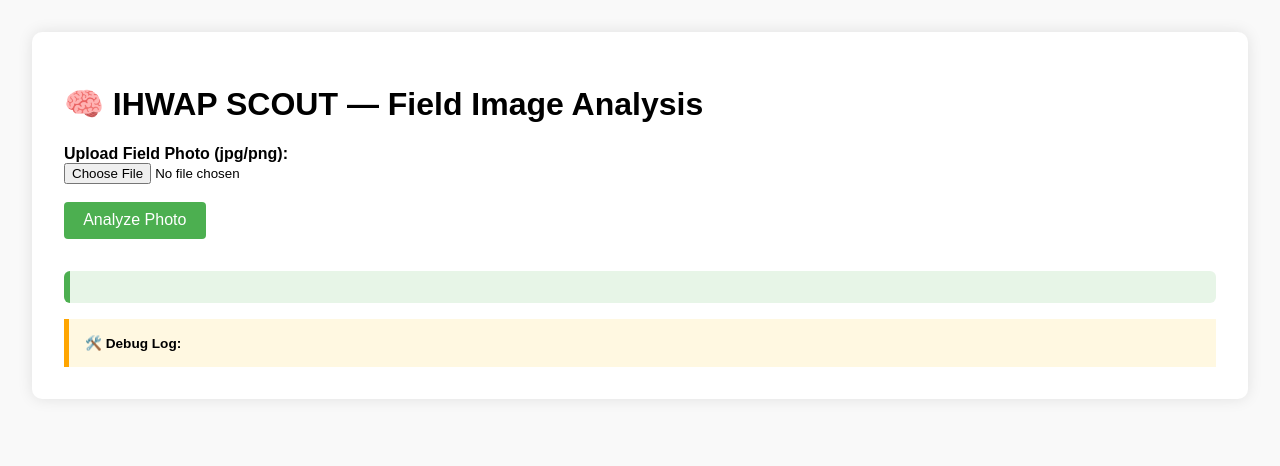
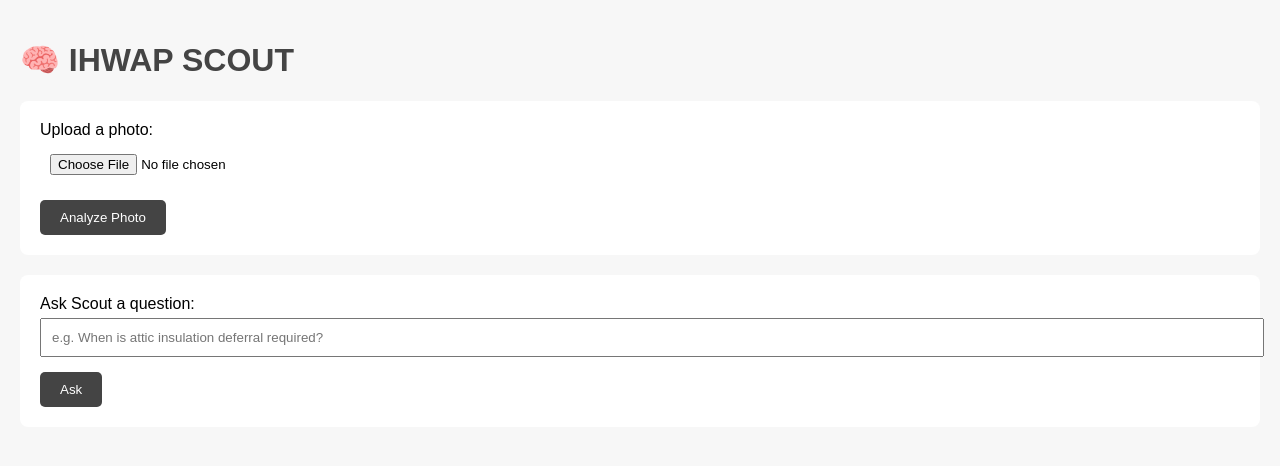
Before and after one commit to aweuve/ihwap-scout, a Flask app: page / in a window 1280 px wide. Shown: the top 466 px of the page. Run offline with Flask 3, Linux system fonts and the light colour scheme.

Commit message:
Update index.html

```diff
--- a/templates/index.html
+++ b/templates/index.html
@@ -1,134 +1,91 @@
+<!-- templates/index.html -->
 <!DOCTYPE html>
 <html lang="en">
 <head>
     <meta charset="UTF-8">
-  <title>IHWAP SCOUT — Field Image Analysis</title>
+    <title>IHWAP SCOUT</title>
     <style>
-    body {
-      font-family: Arial, sans-serif;
-      margin: 2rem;
-      background-color: #f9f9f9;
-    }
-    .container {
-      background: white;
-      padding: 2rem;
-      border-radius: 10px;
-      box-shadow: 0 0 15px rgba(0,0,0,0.1);
+        body { font-family: Arial, sans-serif; background: #f7f7f7; margin: 0; padding: 20px; }
+        h1 { color: #444; }
+        form { background: #fff; padding: 20px; border-radius: 8px; margin-bottom: 20px; }
+        input[type="text"], input[type="file"] {
+            padding: 10px; margin: 5px 0; width: 100%;
         }
         button {
-      background-color: #4CAF50;
-      color: white;
-      padding: 0.6rem 1.2rem;
-      border: none;
-      border-radius: 4px;
-      cursor: pointer;
-      font-size: 1rem;
+            padding: 10px 20px; margin-top: 10px;
+            background-color: #444; color: #fff; border: none;
+            cursor: pointer; border-radius: 5px;
         }
-    button:hover {
-      background-color: #45a049;
+        .card {
+            background: #fff; padding: 15px; margin-top: 10px;
+            border-left: 6px solid #444; border-radius: 6px;
         }
-    #scoutResult {
-      margin-top: 2rem;
-      padding: 1rem;
-      background-color: #e7f5e7;
-      border-left: 6px solid #4CAF50;
-      border-radius: 6px;
-      font-size: 0.95rem;
-      white-space: pre-wrap;
+        .debug, .description {
+            background: #eef; padding: 10px; margin-top: 10px;
+            border-left: 4px solid #99f;
         }
-    img.preview {
-      max-width: 400px;
-      margin-top: 1rem;
-      border: 1px solid #ccc;
+        .scout-image {
+            max-width: 100%; height: auto; border-radius: 4px;
         }
-    .debug {
-      margin-top: 1rem;
-      font-size: 0.85rem;
-      background-color: #fff8e1;
-      padding: 1rem;
-      border-left: 5px solid orange;
-    }
+        .chat { background: #f4f4f4; padding: 10px; margin-top: 10px; border-left: 4px solid #aaa; }
     </style>
 </head>
 <body>
+    <h1>🧠 IHWAP SCOUT</h1>
 
-<div class="container">
-  <h1>🧠 IHWAP SCOUT — Field Image Analysis</h1>
+    <form method="POST" enctype="multipart/form-data">
+        <label>Upload a photo:</label>
+        <input type="file" name="image">
+        <button type="submit">Analyze Photo</button>
+    </form>
 
-  <label for="imageInput"><b>Upload Field Photo (jpg/png):</b></label><br>
-  <input type="file" id="imageInput" accept="image/*"><br><br>
+    <form method="POST">
+        <label>Ask Scout a question:</label>
+        <input type="text" name="chat_input" placeholder="e.g. When is attic insulation deferral required?">
+        <button type="submit">Ask</button>
+    </form>
 
-  <button onclick="analyzeImage()">Analyze Photo</button>
+    {% if image_path %}
+    <div>
+        <h3>📸 Uploaded Image:</h3>
+        <img src="{{ image_path }}" class="scout-image">
+    </div>
+    {% endif %}
 
-  <div id="imagePreview"></div>
-  <div id="scoutResult"></div>
-  <div class="debug" id="debugLog"><b>🛠️ Debug Log:</b><br></div>
+    {% if result %}
+        {% if result.matched_triggers %}
+            {% for match in result.matched_triggers %}
+                <div class="card">
+                    <strong>📌 Trigger:</strong> {{ match.trigger }}<br><br>
+                    <strong>{{ match.response.action }}</strong><br><br>
+                    <strong>📝 Reason:</strong> {{ match.response.reason }}<br>
+                    <strong>🔧 Recommendation:</strong> {{ match.response.recommendation }}<br>
+                    <strong>📘 Source Policy:</strong> {{ match.response.source_policy }}<br>
+                    <strong>🗂️ Category:</strong> {{ match.response.category }}<br>
+                    <strong>👀 Visual Cue:</strong> {{ match.response.visual_cue }}<br>
                 </div>
+            {% endfor %}
+        {% else %}
+            <div class="card">
+                ⚠️ No Match Found<br>
+                Scout couldn’t match this image to a known condition.
+            </div>
+        {% endif %}
 
-<script>
-  async function analyzeImage() {
-    const debug = document.getElementById("debugLog");
-    debug.innerHTML += "📤 Preparing image upload...<br>";
+        {% if result.description %}
+            <div class="description">
+                <strong>📄 Visual Description:</strong><br>
+                {{ result.description }}
+            </div>
+        {% endif %}
+    {% endif %}
 
-    const fileInput = document.getElementById("imageInput");
-    const file = fileInput.files[0];
-    if (!file) {
-      alert("Please select an image file first.");
-      debug.innerHTML += "❌ No image file selected.<br>";
-      return;
-    }
-
-    // Show image preview
-    const reader = new FileReader();
-    reader.onload = function(e) {
-      document.getElementById("imagePreview").innerHTML =
-        `<h3>📸 Uploaded Image:</h3><img class="preview" src="${e.target.result}" alt="Preview">`;
-    };
-    reader.readAsDataURL(file);
-
-    // Prepare upload
-    const formData = new FormData();
-    formData.append("image", file);
-
-    try {
-      const res = await fetch("/evaluate_image", {
-        method: "POST",
-        body: formData
-      });
-
-      debug.innerHTML += `📡 Sent to /evaluate_image → Status: ${res.status}<br>`;
-
-      if (!res.ok) {
-        throw new Error(`Server responded with status ${res.status}`);
-      }
-
-      const result = await res.json();
-      debug.innerHTML += `✅ Got result: ${JSON.stringify(result)}<br>`;
-
-      const output = document.getElementById("scoutResult");
-      if (result.matched_trigger && result.response) {
-        output.innerHTML = `
-          <h3>🧠 FAAIE Response</h3>
-          <b>📌 Trigger:</b> ${result.matched_trigger}<br>
-          <b>⚠️ Action:</b> ${result.response.action}<br>
-          <b>📝 Reason:</b> ${result.response.reason}<br>
-          <b>🔧 Recommendation:</b> ${result.response.recommendation}<br>
-          <b>📘 Source Policy:</b> ${result.response.source_policy}<br>
-          <b>🗂️ Category:</b> ${result.response.category}<br>
-          <b>👀 Visual Cue:</b> ${result.response.visual_cue}<br>
-        `;
-      } else {
-        output.innerHTML = `
-          <h3>⚠️ No Match Found</h3>
-          Scout couldn’t match this image to a known condition.<br>
-          <pre><i>Visual Description:</i><br>${result.description}</pre>
-        `;
-      }
-    } catch (err) {
-      debug.innerHTML += `❌ Error: ${err.message}<br>`;
-    }
-  }
-</script>
+    {% if chat_response %}
+    <div class="chat">
+        <strong>🧠 Scout Chat:</strong><br>
+        {{ chat_response }}
+    </div>
+    {% endif %}
 
 </body>
 </html>
```
Lines whose indentation alone changed are shown as unchanged.
